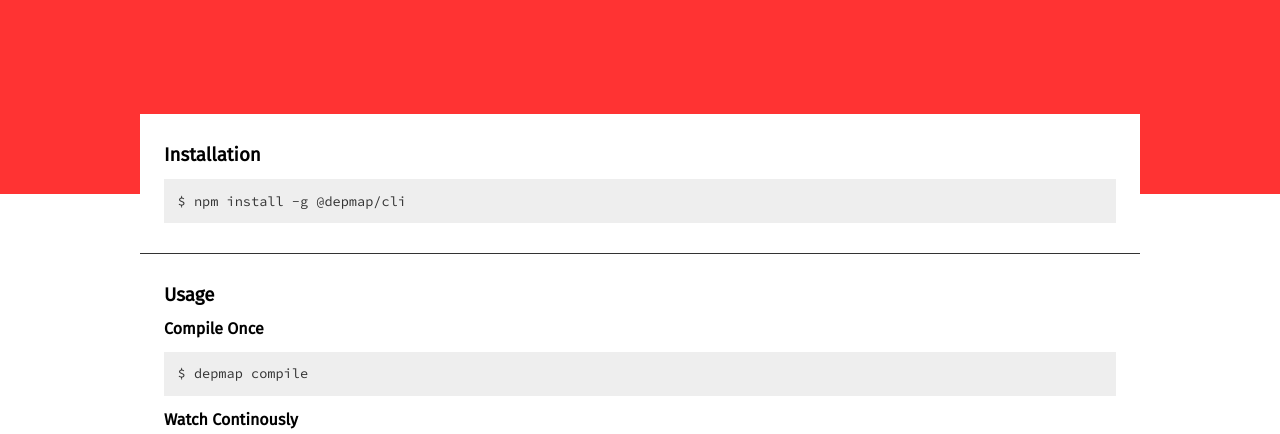
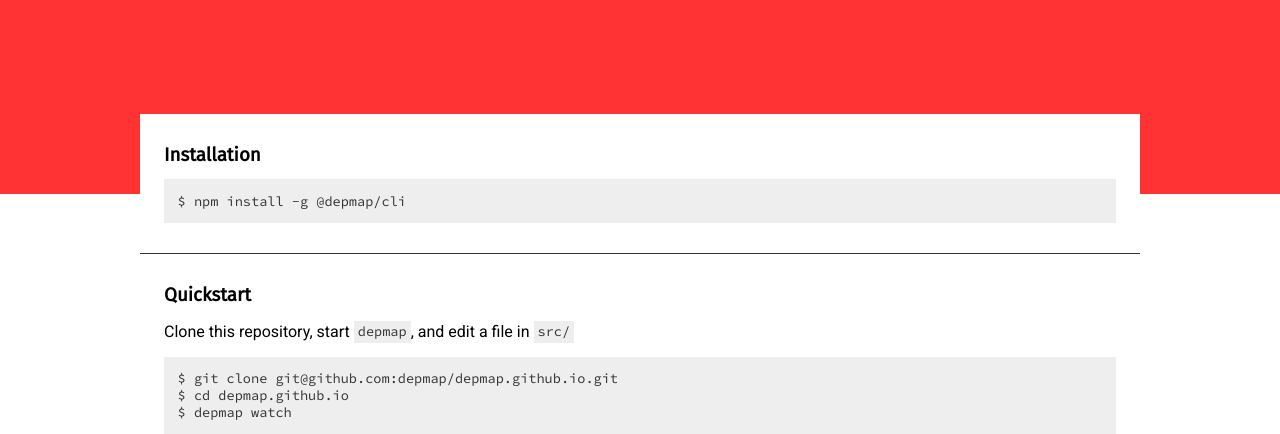
Before and after one commit to depmap/depmap.github.io, a website: page src/index.pug in a window 1280 px wide. Shown: the part 366-800 px from the top of the page. Drawn offline with nearby package versions, Linux system fonts and the light colour scheme; files that its build step writes are made by us from their sources.

Commit message:
add quickstart and improve code snippets

```diff
--- a/config.js
+++ b/config.js
@@ -4,5 +4,9 @@
 module.exports = {
   path: 'src/**/*',
   output: './',
-  load: { pug, styl }
+  load: { pug, styl },
+  browsersync: {
+    server: './',
+    files: './'
+  }
 }
--- a/src/index.pug
+++ b/src/index.pug
@@ -20,11 +20,22 @@
           h3 Reduce compile time by only compiling changes.
 
       #blocks
-        .block
+        .block#installation
           h3 Installation
           pre: code $ npm install -g @depmap/cli
 
-        .block
+        .block#quickstart
+          h3 Quickstart
+          p Clone this repository, start
+            span.snippet depmap
+            span , and edit a file in
+            span.snippet src/
+          pre: code
+            | $ git clone git@github.com:depmap/depmap.github.io.git
+            | $ cd depmap.github.io
+            | $ depmap watch
+
+        .block#usage
           h3 Usage
 
           h4 Compile Once
@@ -33,7 +44,7 @@
           h4 Watch Continously
           pre: code $ depmap watch
 
-        .block
+        .block#configuration
           h3 Configuration
           pre: code
             | // config.js
--- a/src/index.styl
+++ b/src/index.styl
@@ -23,11 +23,14 @@
   padding: 0
   margin: .85rem 0
 
-pre, code
+pre, code, .snippet
   color: $gray
   background: $smoke
   font-family: 'Source Code Pro', monospace
   font-size: .85rem
+
+.snippet
+  padding: .15rem .25rem
 
 pre
   padding: .85rem
```
Also changed, not shown: css/index.css, index.html.
